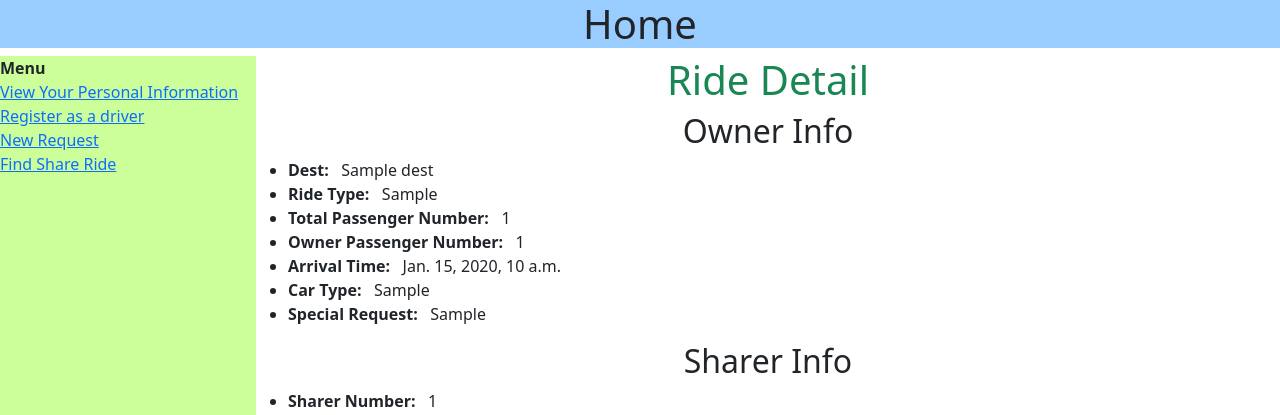
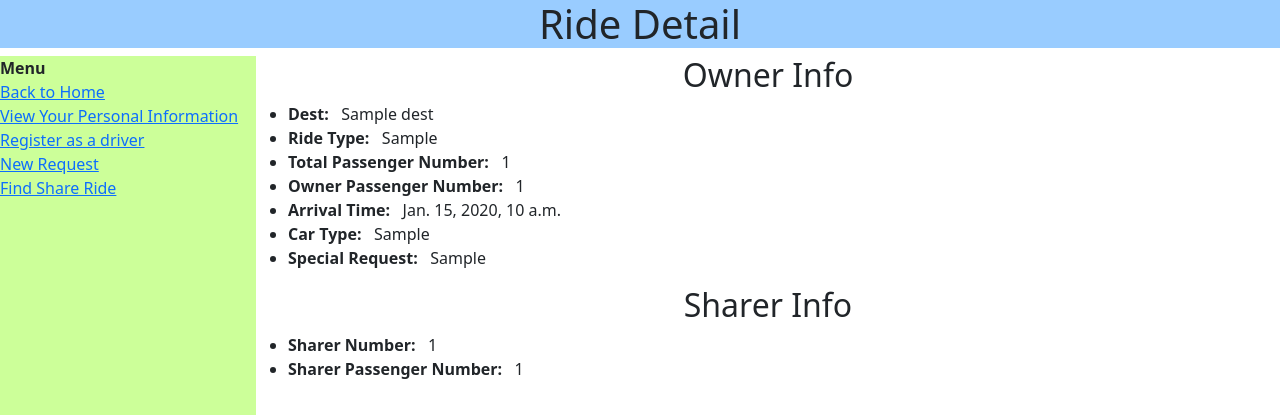
Before and after one commit to Hangming-Ye/Mini-Uber, a Django app: template docker-deploy/web-app/templates/ride/detail.html in a window 1280 px wide. Shown: the top 415 px of the page. Run offline with Django 3.2, Linux system fonts and the light colour scheme; the template is opened without the code that fills it: most values are stand-ins (such as "Sample title", 1, 10 or a date in 2020).

Commit message:
modify homepage logic

```diff
--- a/docker-deploy/web-app/templates/ride/detail.html
+++ b/docker-deploy/web-app/templates/ride/detail.html
@@ -10,15 +10,17 @@
     <div id="container" style="width:100%; height: 100vw;">
 
         <div id="header" style="background-color:#99CCFF;">
-          <h1 class="text-center">Home</h1>
+          <h1 class="text-center">Ride Detail</h1>
         </div>
 
         <div id="menu" style="background-color:#CCFF99;height:100vw;width:20%;float:left;">
           <b>Menu</b>
           <br>
+          <a href="/ride/homepage/">Back to Home</a>
+          <br>
           <a href="/rideSharing/get_user_info/">View Your Personal Information</a>
           <br>
-          {% if user.is_driver %}
+          {% if user.is_driver is True %}
           <a href="/rideSharing/driver_page/">Go to Driver Page</a>
           <br>
           {% else %}
@@ -31,7 +33,6 @@
         </div>
 
         <div id="content" style="background-color:#ffffff;height:100vw;width:80%;float:right;">
-          <h1 class="text-center text-success">Ride Detail</h1>
           <div id="Ride Info">
               <h2 class="text-center">Owner Info</h2>
               {% if ride %}
```
Also changed, not shown: docker-deploy/web-app/ride/views.py (+10 -2 lines), docker-deploy/web-app/templates/ride/newRequest.html (added).
